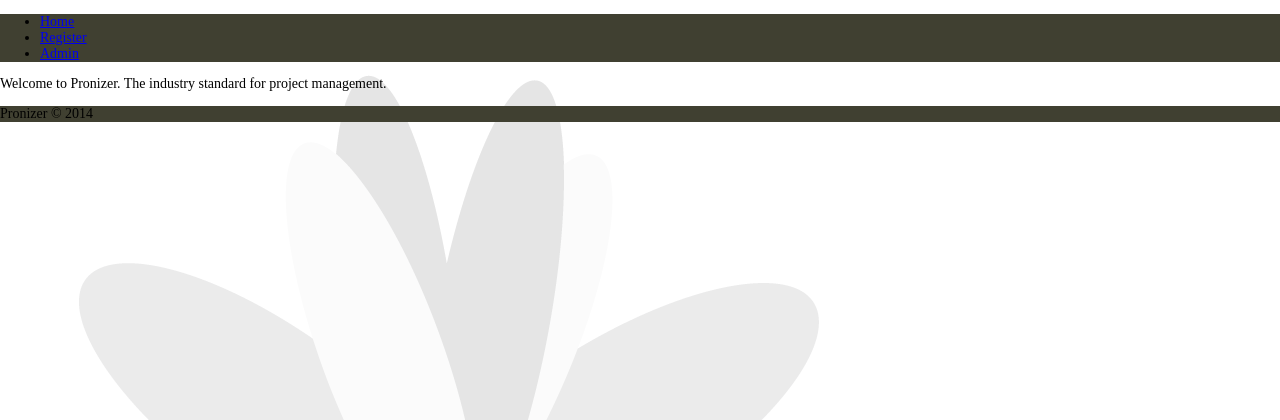
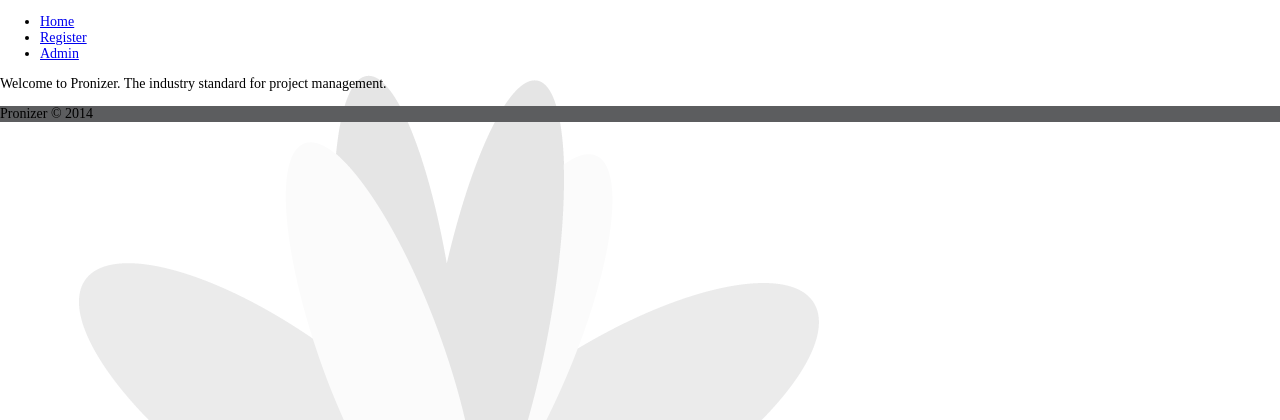
Before and after one commit to Mirajo/PWA-2, a PHP site: page / in a window 1280 px wide. Shown: the top 420 px of the page. Run offline with PHP 8.4, Linux system fonts and the light colour scheme; some libraries are stand-ins or nearby versions.

Commit message:
backgound color change
backgound color change

```diff
--- a/WK1/Johnson_Miranda_PWA2/css/style.css
+++ b/WK1/Johnson_Miranda_PWA2/css/style.css
@@ -15,16 +15,16 @@ body{
 }
 
 header {
-	background-color:#404031;
+	background-color:#5C5D5F;
 
 	}
 
 nav {
-	background-color:#fffff;
+	background-color:#ffffff;
 
 }
 
 .footer{
-	background-color:#404031;
+	background-color:#5C5D5F;
 
 }
```
